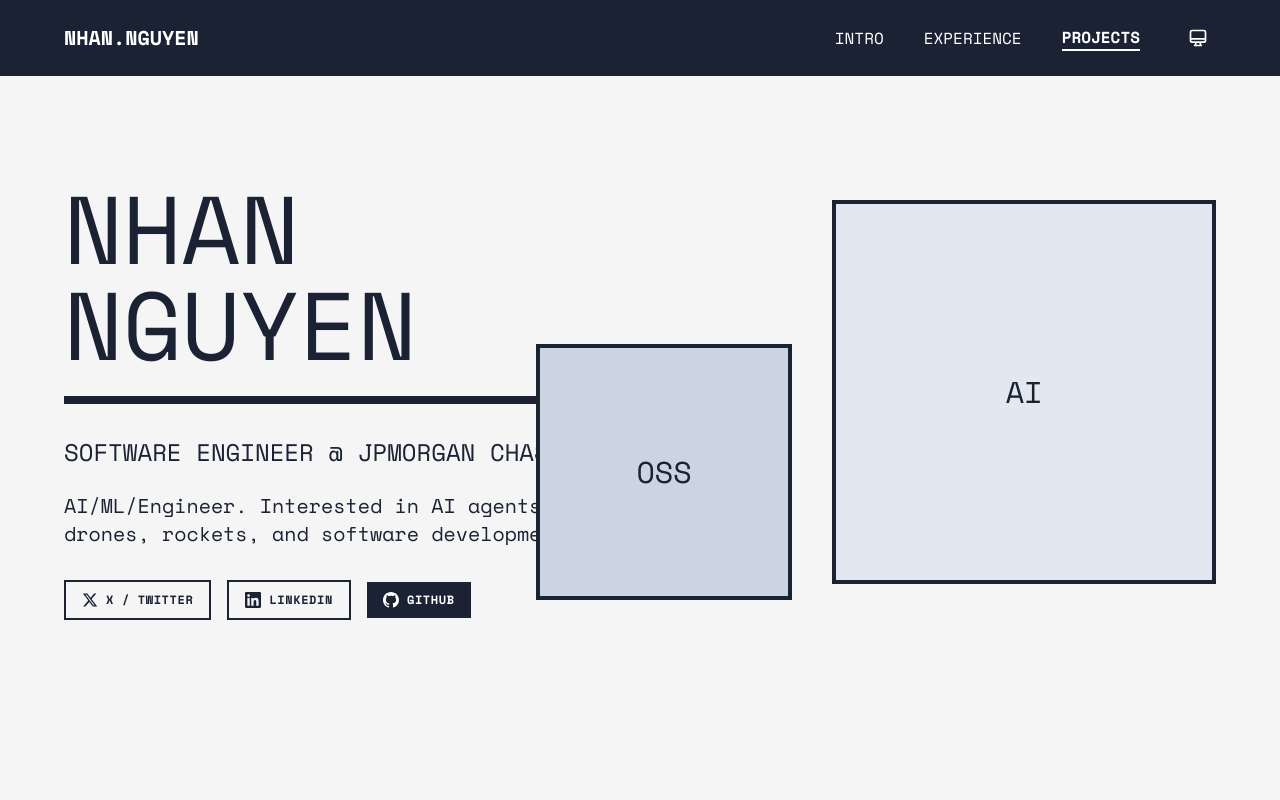
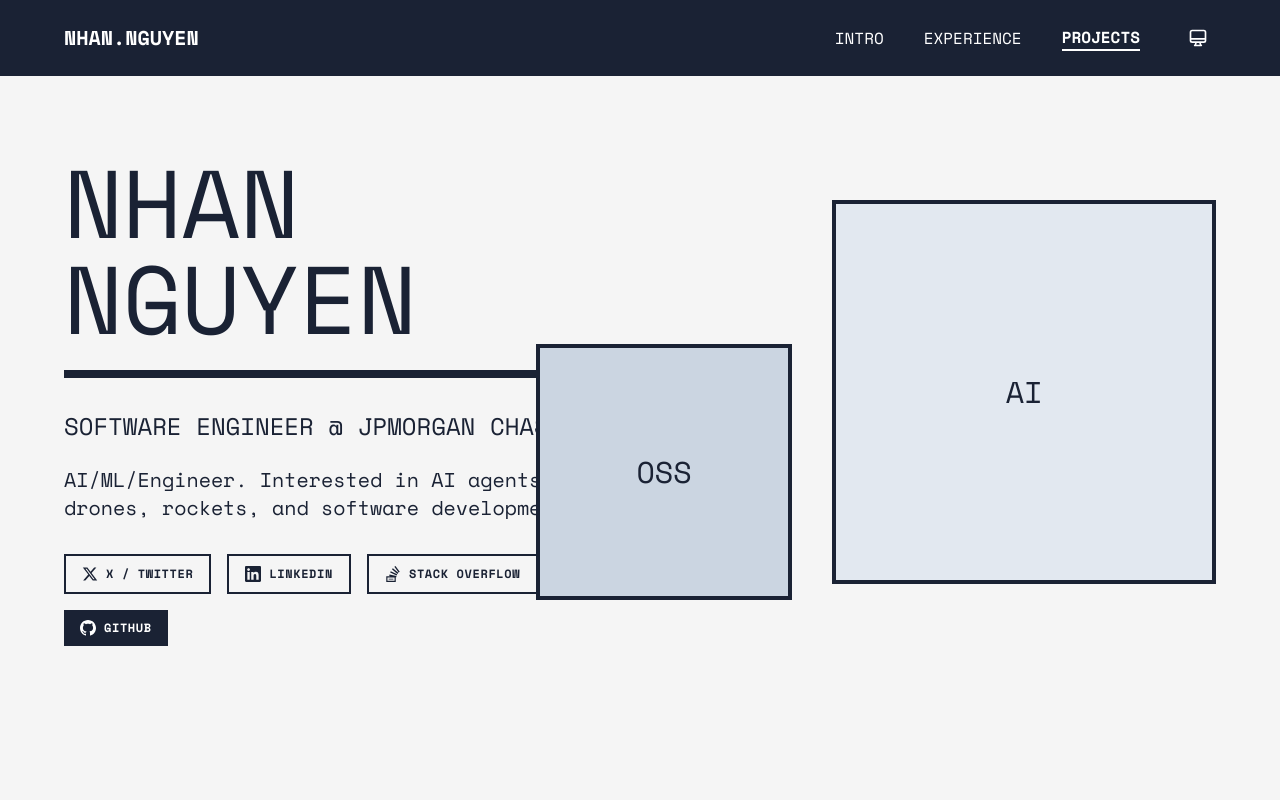
Before and after one commit to nathannewyen/v4, a Next.js app: page / in a window 1280 px wide. Shown: the top 800 px of the page. Built offline with nearby package versions, Linux system fonts and the light colour scheme; no server answers.

Commit message:
Add Stack Overflow link to Hero social buttons

```diff
--- a/src/components/icons/index.tsx
+++ b/src/components/icons/index.tsx
@@ -73,3 +73,10 @@
     <path strokeLinecap="round" strokeLinejoin="round" strokeWidth={2} d="M19 9l-7 7-7-7" />
   </svg>
 );
+
+// Stack Overflow logo icon
+export const StackOverflowIcon = ({ className = "w-4 h-4" }: IconProps) => (
+  <svg className={className} fill="currentColor" viewBox="0 0 24 24" aria-hidden="true">
+    <path d="M15.725 0l-1.72 1.277 6.39 8.588 1.72-1.277L15.725 0zm-3.94 3.418l-1.369 1.644 8.225 6.85 1.369-1.644-8.225-6.85zm-3.15 4.465l-.905 1.94 9.702 4.517.905-1.94-9.702-4.517zm-1.85 4.86l-.44 2.093 10.473 2.201.44-2.092-10.473-2.203zM1.89 15.47V24h14.27v-8.53H1.89zm1.8 1.8h10.67v4.93H3.69v-4.93zm1.8 1.8v1.33h7.07v-1.33H5.49z" />
+  </svg>
+);
--- a/src/components/sections/Hero.tsx
+++ b/src/components/sections/Hero.tsx
@@ -1,7 +1,7 @@
 "use client";
 
 import { SOCIAL_LINKS } from "@/constants";
-import { GitHubIcon, XIcon, LinkedInIcon } from "@/components/icons";
+import { GitHubIcon, XIcon, LinkedInIcon, StackOverflowIcon } from "@/components/icons";
 
 interface HeroProps {
   isLoaded: boolean;
@@ -54,6 +54,13 @@
                 <span className="text-xs font-bold tracking-wider">LINKEDIN</span>
               </a>
               <a
+                href={SOCIAL_LINKS.stackoverflow}
+                className="group flex items-center gap-2 px-4 py-2.5 border-2 border-[#1A2234] dark:border-white text-[#1A2234] dark:text-white hover:bg-[#1A2234] dark:hover:bg-white hover:text-white dark:hover:text-[#1A2234] transition-all duration-200"
+              >
+                <StackOverflowIcon />
+                <span className="text-xs font-bold tracking-wider">STACK OVERFLOW</span>
+              </a>
+              <a
                 href={SOCIAL_LINKS.github}
                 className="group flex items-center gap-2 px-4 py-2.5 bg-[#1A2234] dark:bg-white text-white dark:text-[#1A2234] hover:bg-[#2a2a4e] dark:hover:bg-[#e0e0e0] transition-all duration-200"
               >
--- a/src/constants/index.ts
+++ b/src/constants/index.ts
@@ -59,6 +59,7 @@
   github: "https://github.com/nathannewyen",
   twitter: "https://x.com/nathannewyenn",
   linkedin: "https://www.linkedin.com/in/nhannguyen3112/",
+  stackoverflow: "https://stackoverflow.com/users/14785807/nathan-nguyen",
   email: "nhan13574@gmail.com",
 } as const;
 
```
